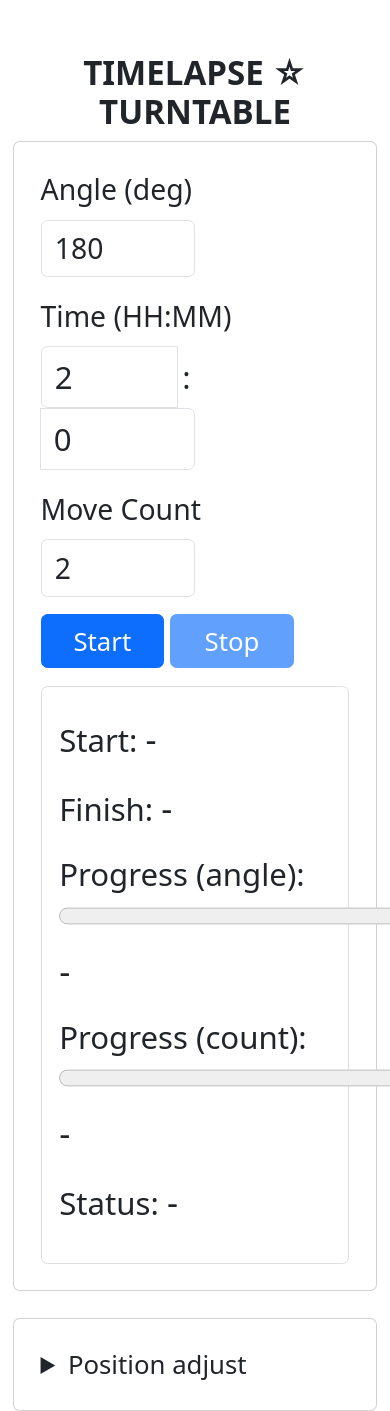
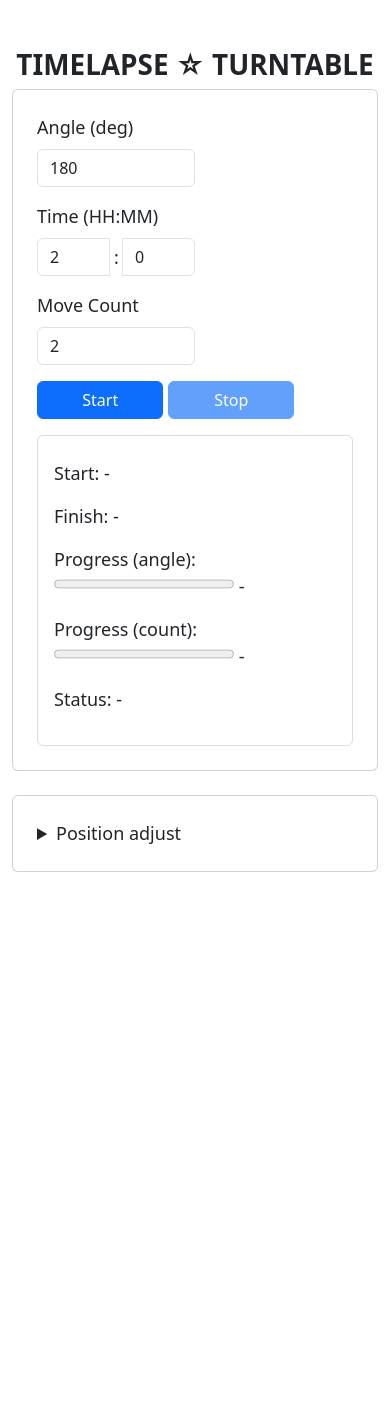
Before and after one commit to rsna6ce/timelapse_turntable, a Flask app: page / in a window 390 px wide; the page is wider, and only the part inside the window is pictured. After the commit the page ends 872 px from the top of that part, so only its background shows below. Run offline with Flask 3, Linux system fonts and the light colour scheme; data that the repository does not hold is empty; some libraries are stand-ins or nearby versions.

Commit message:
updated rendering web pate.

```diff
--- a/static/css/style.css
+++ b/static/css/style.css
@@ -21,22 +21,6 @@
     }
 }
 
-@media (max-width: 1080px) {
-    .card {
-        width: 100%; /* 非常に小さい画面では100% */
-        font-size: 110%; /* 小さい画面でも可読性を保つ */
-    }
-    * {
-        font-size: 110%;
-    }
-    .btn {
-        font-size: 110%;
-    }
-    .form-control {
-        font-size: 110%;
-    }
-}
-
 /* 入れ子カードのスタイル調整 */
 .card .card {
     width: 100%; /* 親カードの幅に合わせる */
--- a/templates/index.html
+++ b/templates/index.html
@@ -2,6 +2,7 @@
 <html lang="ja">
 <head>
     <meta charset="UTF-8">
+    <meta name="viewport" content="width=device-width, initial-scale=0.9, maximum-scale=0.9">
     <title>Timelapse Turntable</title>
     <link rel="icon" type="image/x-icon" href="{{ url_for('static', filename='favicon.ico') }}">
     <link href="{{ url_for('static', filename='vendor/bootstrap/css/bootstrap.min.css') }}" rel="stylesheet">
@@ -24,9 +25,9 @@
                 <div class="mb-3">
                     <label for="time" class="form-label">Time (HH:MM)</label><br>
                     <div class="input-group" style="display: inline-flex; align-items: center; width:50%;">
-                        <input type="number" class="form-control" id="time_h" name="time_h" min="0" max="60" value="{{latest_time_h}}" style="width: 80px;">
+                        <input type="number" class="form-control" id="time_h" name="time_h" min="0" max="60" value="{{latest_time_h}}" style="width: 50px;">
                         <span class="mx-1" style="line-height: 1.5;">:</span>
-                        <input type="number" class="form-control" id="time_m" name="time_m" min="0" max="59" value="{{latest_time_m}}" style="width: 80px;">
+                        <input type="number" class="form-control" id="time_m" name="time_m" min="0" max="59" value="{{latest_time_m}}" style="width: 50px;">
                     </div>
                 </div>
                 <div class="mb-3">
```
